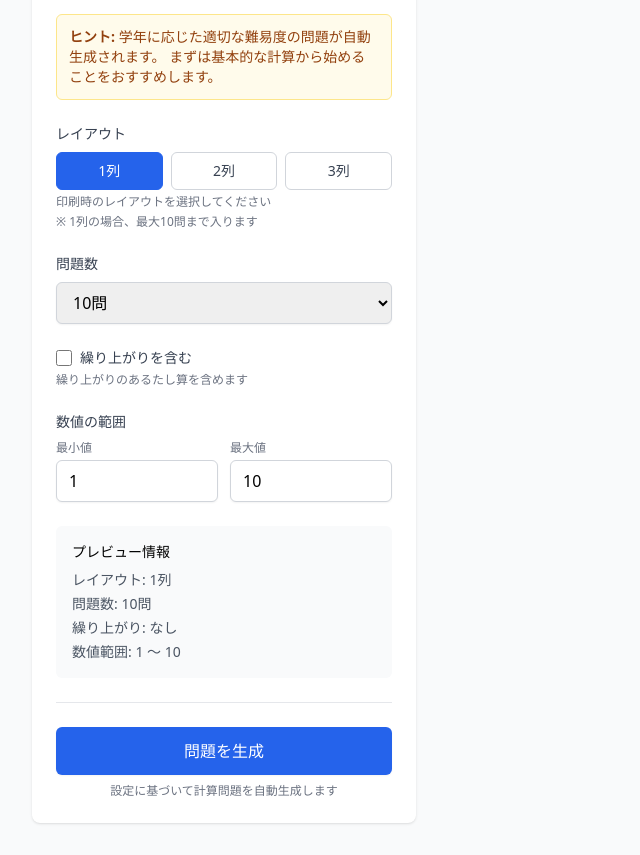
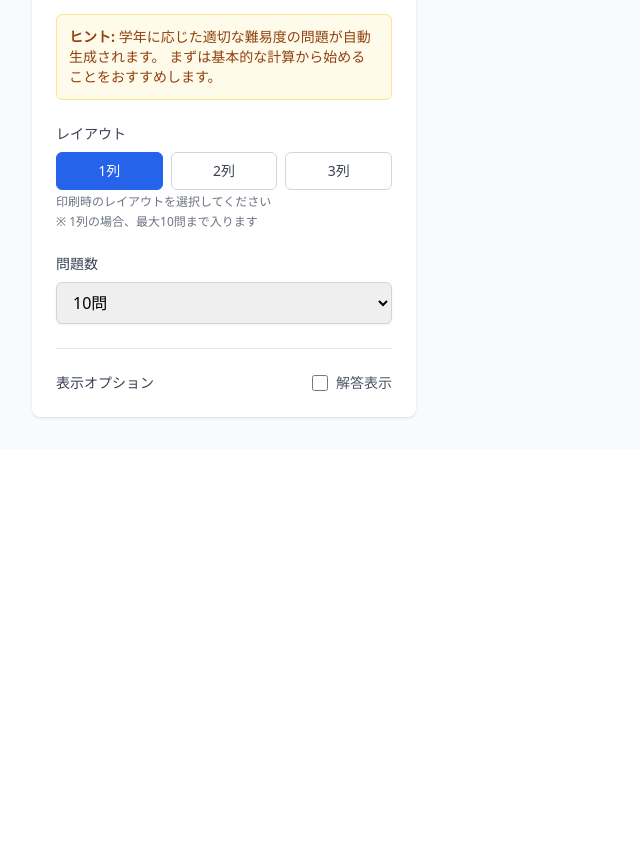
Before and after one commit to knishioka/math-worksheet, a React (Vite) app: page / in a window 1280 px wide. Shown: the part 1364-2219 px from the top of the page, without its empty margins (0-640 px from the left). After the commit the page ends 1813 px from the top, so only its background shows below. Built offline with nearby package versions, Linux system fonts and the light colour scheme; the HTML template or start-up script is replaced by a standard one.

Commit message:
feat: UI簡素化と自動生成機能を実装 - 数値範囲と繰り上がり設定を削除 - 設定変更時に自動で問題を生成 - 問題を生成ボタンを削除してUXを改善

```diff
--- a/src/App.tsx
+++ b/src/App.tsx
@@ -1,10 +1,9 @@
-import React, { useState, useCallback } from 'react';
+import React, { useState, useCallback, useEffect } from 'react';
 import { Header } from './components/Layout/Header';
 import { Container } from './components/Layout/Container';
 import { ProblemTypeSelector } from './components/ProblemGenerator/ProblemTypeSelector';
 import { CalculationPatternSelector } from './components/ProblemGenerator/CalculationPatternSelector';
 import { SettingsPanel } from './components/ProblemGenerator/SettingsPanel';
-import { GenerateButton } from './components/ProblemGenerator/GenerateButton';
 import { WorksheetPreview } from './components/Preview/WorksheetPreview';
 import { useProblemStore } from './stores/problemStore';
 import { generateProblems } from './lib/generators';
@@ -26,9 +25,6 @@
     try {
       setIsGenerating(true);
 
-      // Simulate loading time for better UX
-      await new Promise(resolve => setTimeout(resolve, 500));
-
       const generatedProblems = generateProblems(settings);
       setProblems(generatedProblems);
 
@@ -36,13 +32,17 @@
       setWorksheetData(newWorksheetData);
     } catch (error) {
       console.error('Failed to generate problems:', error);
-      // TODO: Add error handling UI
     } finally {
       setIsGenerating(false);
     }
   }, [settings, setProblems, getWorksheetData]);
 
-  const canGenerate = settings.grade && settings.operation && settings.problemCount > 0;
+  // 設定変更時に自動で問題を生成
+  useEffect(() => {
+    if (settings.grade && settings.operation && settings.problemCount > 0) {
+      handleGenerate();
+    }
+  }, [settings.grade, settings.operation, settings.problemType, settings.calculationPattern, settings.problemCount, settings.layoutColumns, handleGenerate]);
 
   return (
     <>
@@ -84,28 +84,22 @@
                   <SettingsPanel
                     problemCount={settings.problemCount}
                     layoutColumns={settings.layoutColumns}
-                    includeCarryOver={settings.includeCarryOver}
-                    operation={settings.operation}
-                    minNumber={settings.minNumber}
-                    maxNumber={settings.maxNumber}
                     onProblemCountChange={(problemCount) => updateSettings({ problemCount })}
                     onLayoutColumnsChange={(layoutColumns) => updateSettings({ layoutColumns })}
-                    onIncludeCarryOverChange={
-                      (settings.operation === 'addition' || settings.operation === 'subtraction')
-                        ? (includeCarryOver: boolean): void => updateSettings({ includeCarryOver })
-                        : undefined
-                    }
-                    onMinNumberChange={(minNumber) => updateSettings({ minNumber })}
-                    onMaxNumberChange={(maxNumber) => updateSettings({ maxNumber })}
                   />
                 </div>
 
-                {/* Generate Button */}
-                <GenerateButton
-                  onGenerate={handleGenerate}
-                  isLoading={isGenerating}
-                  disabled={!canGenerate}
-                />
+                {isGenerating && (
+                  <div className="mb-6 text-center">
+                    <div className="inline-flex items-center px-4 py-2 text-sm text-blue-600">
+                      <svg className="animate-spin -ml-1 mr-3 h-4 w-4 text-blue-600" xmlns="http://www.w3.org/2000/svg" fill="none" viewBox="0 0 24 24">
+                        <circle className="opacity-25" cx="12" cy="12" r="10" stroke="currentColor" strokeWidth="4"></circle>
+                        <path className="opacity-75" fill="currentColor" d="M4 12a8 8 0 018-8V0C5.373 0 0 5.373 0 12h4zm2 5.291A7.962 7.962 0 014 12H0c0 3.042 1.135 5.824 3 7.938l3-2.647z"></path>
+                      </svg>
+                      問題を生成中...
+                    </div>
+                  </div>
+                )}
 
                 {/* Export Controls */}
                 {worksheetData && (
--- a/src/components/ProblemGenerator/GenerateButton.tsx
+++ /dev/null
@@ -1,60 +0,0 @@
-import React from 'react';
-
-interface GenerateButtonProps {
-  onGenerate: () => void;
-  isLoading?: boolean;
-  disabled?: boolean;
-}
-
-export const GenerateButton: React.FC<GenerateButtonProps> = ({
-  onGenerate,
-  isLoading = false,
-  disabled = false,
-}) => {
-  return (
-    <div className="pt-6 border-t border-gray-200">
-      <button
-        type="button"
-        onClick={onGenerate}
-        disabled={disabled || isLoading}
-        className={`w-full px-6 py-3 text-base font-medium rounded-md shadow-sm ${
-          disabled || isLoading
-            ? 'bg-gray-300 text-gray-500 cursor-not-allowed'
-            : 'bg-blue-600 text-white hover:bg-blue-700 focus:outline-none focus:ring-2 focus:ring-blue-500 focus:ring-offset-2'
-        } transition-colors duration-200`}
-      >
-        {isLoading ? (
-          <div className="flex items-center justify-center">
-            <svg
-              className="animate-spin -ml-1 mr-3 h-5 w-5 text-white"
-              xmlns="http://www.w3.org/2000/svg"
-              fill="none"
-              viewBox="0 0 24 24"
-            >
-              <circle
-                className="opacity-25"
-                cx="12"
-                cy="12"
-                r="10"
-                stroke="currentColor"
-                strokeWidth="4"
-              />
-              <path
-                className="opacity-75"
-                fill="currentColor"
-                d="M4 12a8 8 0 018-8V0C5.373 0 0 5.373 0 12h4zm2 5.291A7.962 7.962 0 014 12H0c0 3.042 1.135 5.824 3 7.938l3-2.647z"
-              />
-            </svg>
-            問題を生成中...
-          </div>
-        ) : (
-          '問題を生成'
-        )}
-      </button>
-
-      <p className="text-xs text-gray-500 mt-2 text-center">
-        設定に基づいて計算問題を自動生成します
-      </p>
-    </div>
-  );
-};
--- a/src/components/ProblemGenerator/SettingsPanel.tsx
+++ b/src/components/ProblemGenerator/SettingsPanel.tsx
@@ -1,18 +1,11 @@
 import React from 'react';
-import type { LayoutColumns, Operation } from '../../types';
+import type { LayoutColumns } from '../../types';
 
 interface SettingsPanelProps {
   problemCount: number;
   layoutColumns: LayoutColumns;
-  includeCarryOver?: boolean;
-  operation?: Operation;
-  minNumber?: number;
-  maxNumber?: number;
   onProblemCountChange: (count: number) => void;
   onLayoutColumnsChange: (columns: LayoutColumns) => void;
-  onIncludeCarryOverChange?: (include: boolean) => void;
-  onMinNumberChange?: (min: number) => void;
-  onMaxNumberChange?: (max: number) => void;
 }
 
 // 列数に応じた最大問題数を定義
@@ -25,15 +18,8 @@
 export const SettingsPanel: React.FC<SettingsPanelProps> = ({
   problemCount,
   layoutColumns,
-  includeCarryOver,
-  operation,
-  minNumber,
-  maxNumber,
   onProblemCountChange,
   onLayoutColumnsChange,
-  onIncludeCarryOverChange,
-  onMinNumberChange,
-  onMaxNumberChange,
 }) => {
   // 列数に応じた最大問題数を取得
   const maxProblems = MAX_PROBLEMS_PER_COLUMN[layoutColumns];
@@ -51,28 +37,6 @@
     problemCountOptions.push(i);
   }
 
-  // 演算に応じた繰り上がり・繰り下がりのラベルを取得
-  const getCarryOverLabel = (): { label: string; description: string } => {
-    switch (operation) {
-      case 'addition':
-        return {
-          label: '繰り上がりを含む',
-          description: '繰り上がりのあるたし算を含めます'
-        };
-      case 'subtraction':
-        return {
-          label: '繰り下がりを含む',
-          description: '繰り下がりのあるひき算を含めます'
-        };
-      default:
-        return {
-          label: '繰り上がり・繰り下がりを含む',
-          description: 'より難しい計算問題を含めます'
-        };
-    }
-  };
-
-  const carryOverLabels = getCarryOverLabel();
 
   return (
     <div className="space-y-6">
@@ -140,77 +104,6 @@
           ))}
         </select>
       </div>
-
-      {onIncludeCarryOverChange && (
-        <div>
-          <label className="flex items-center">
-            <input
-              type="checkbox"
-              checked={includeCarryOver || false}
-              onChange={(e) => onIncludeCarryOverChange(e.target.checked)}
-              className="w-4 h-4 text-blue-600 border-gray-300 rounded focus:ring-blue-500"
-            />
-            <span className="ml-2 text-sm text-gray-700">
-              {carryOverLabels.label}
-            </span>
-          </label>
-          <p className="text-xs text-gray-500 mt-1">
-            {carryOverLabels.description}
-          </p>
-        </div>
-      )}
-
-      {onMinNumberChange && onMaxNumberChange && (
-        <div className="space-y-4">
-          <div>
-            <label className="block text-sm font-medium text-gray-700 mb-2">
-              数値の範囲
-            </label>
-            <div className="grid grid-cols-2 gap-3">
-              <div>
-                <label className="block text-xs text-gray-500 mb-1">最小値</label>
-                <input
-                  type="number"
-                  value={minNumber || 1}
-                  onChange={(e) => onMinNumberChange(Number(e.target.value))}
-                  min="1"
-                  max="9999"
-                  className="w-full px-3 py-2 border border-gray-300 rounded-md shadow-sm focus:outline-none focus:ring-2 focus:ring-blue-500 focus:border-transparent"
-                />
-              </div>
-              <div>
-                <label className="block text-xs text-gray-500 mb-1">最大値</label>
-                <input
-                  type="number"
-                  value={maxNumber || 100}
-                  onChange={(e) => onMaxNumberChange(Number(e.target.value))}
-                  min="1"
-                  max="9999"
-                  className="w-full px-3 py-2 border border-gray-300 rounded-md shadow-sm focus:outline-none focus:ring-2 focus:ring-blue-500 focus:border-transparent"
-                />
-              </div>
-            </div>
-          </div>
-        </div>
-      )}
-
-      <div className="p-4 bg-gray-50 rounded-md">
-        <h4 className="text-sm font-medium text-black mb-2">プレビュー情報</h4>
-        <div className="text-sm text-gray-600 space-y-1">
-          <div>レイアウト: {layoutColumns}列</div>
-          <div>問題数: {problemCount}問</div>
-          {includeCarryOver !== undefined && onIncludeCarryOverChange && (
-            <div>
-              {operation === 'addition' ? '繰り上がり' : operation === 'subtraction' ? '繰り下がり' : '繰り上がり・繰り下がり'}: {includeCarryOver ? 'あり' : 'なし'}
-            </div>
-          )}
-          {minNumber !== undefined && maxNumber !== undefined && (
-            <div>
-              数値範囲: {minNumber} 〜 {maxNumber}
-            </div>
-          )}
-        </div>
-      </div>
     </div>
   );
 };
--- a/src/stores/problemStore.ts
+++ b/src/stores/problemStore.ts
@@ -16,9 +16,6 @@
   operation: 'addition',
   problemCount: 10,
   layoutColumns: 1,
-  includeCarryOver: false,
-  minNumber: 1,
-  maxNumber: 10,
 };
 
 export const useProblemStore = create<ProblemStore>((set, get) => ({
--- a/src/types/index.ts
+++ b/src/types/index.ts
@@ -94,9 +94,6 @@
   calculationPattern?: CalculationPattern;
   problemCount: number;
   layoutColumns: LayoutColumns;
-  includeCarryOver?: boolean;
-  minNumber?: number;
-  maxNumber?: number;
   title?: string;
   studentName?: string;
   date?: string;
```
